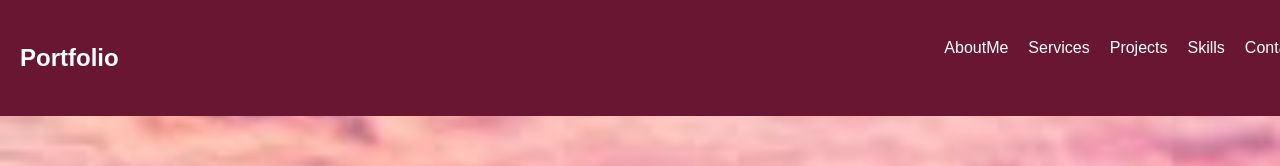
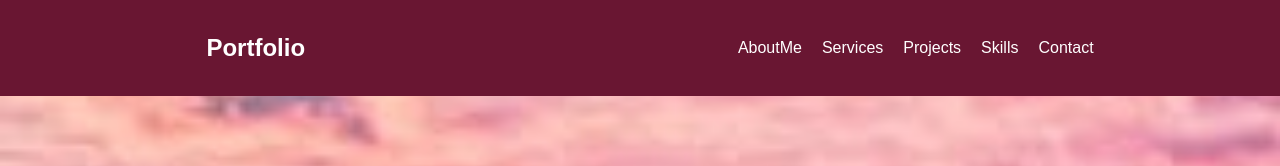
Before and after one commit to SonalMahe/Portfolio, a React (Vite) app: page / in a window 1280 px wide. Shown: the top 166 px of the page. Built offline with nearby package versions, Linux system fonts and the light colour scheme.

Commit message:
changes in css

```diff
--- a/src/App.css
+++ b/src/App.css
@@ -9,8 +9,11 @@ body {
 
 .navbar {
   display: flex;
-  justify-content: space-between;
-  padding: 20px;
+  justify-content:space-around;
+  align-items: center;
+  padding: 10px;
+  margin-right: 50px;
+
   background: rgb(105, 22, 50);
   color: white;
   position: fixed;
@@ -35,7 +38,7 @@ body {
 }
 
 a:hover {
-  background-color: rgb(233, 81, 121);
+  background-color: rgb(49, 26, 32);
 }
 
 /*About me Section*/
```
